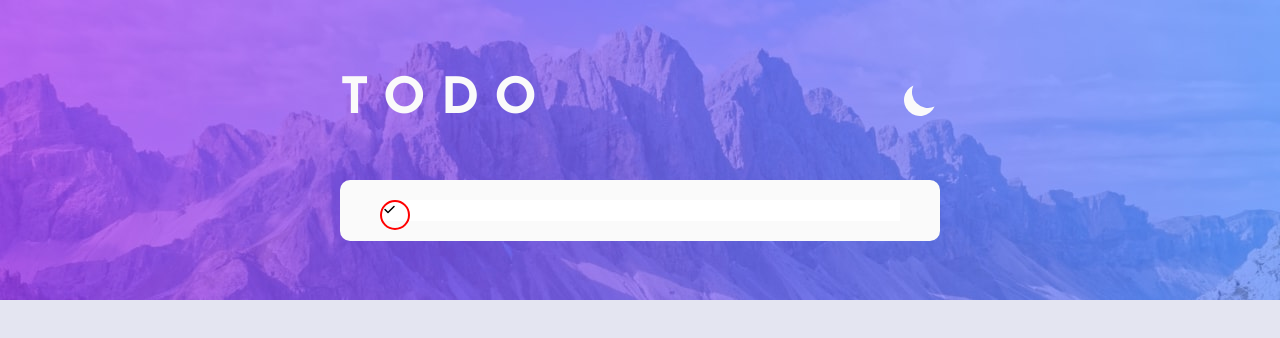
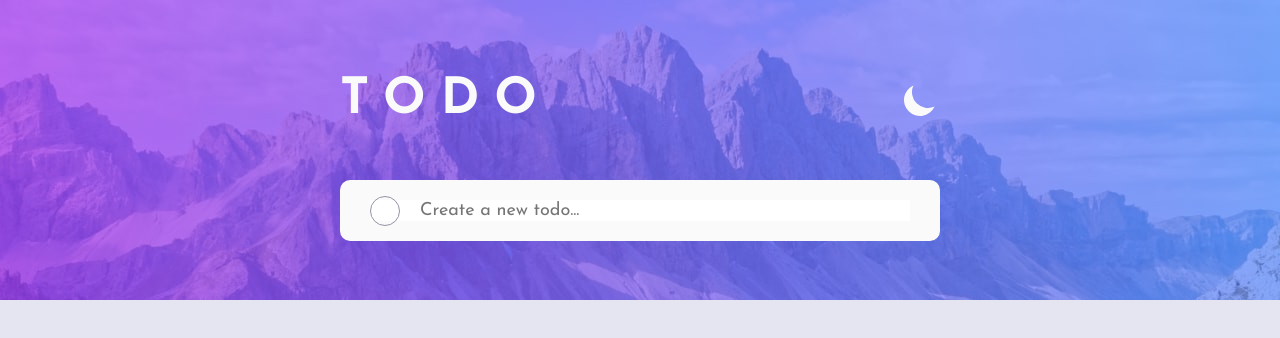
Before and after one commit to angelmtztrc/todo-app-fem, a JavaScript app: page / in a window 1280 px wide. Shown: the top 338 px of the page. Built offline with nearby package versions, Linux system fonts and the light colour scheme; the HTML template or start-up script is replaced by a standard one.

Commit message:
form styles finished

```diff
--- a/src/components/Form/Form.css
+++ b/src/components/Form/Form.css
@@ -1,7 +1,7 @@
 .form {
   background: var(--primary-background-color);
   border-radius: 1rem;
-  padding: 2rem 4rem;
+  padding: 2rem 3rem;
   width: 100%;
 }
 
@@ -16,8 +16,13 @@
   width: 3rem;
   height: 3rem;
 
+  margin-top: -0.4rem;
+  display: flex;
+  justify-content: center;
+  align-items: center;
+
+  border: 0.1rem solid var(--secondary-text-color);
   border-radius: 100%;
-  border: 2px solid red;
 }
 
 .checkbox__icon {
@@ -35,8 +40,8 @@
 
   font-size: 1.8rem;
   font-family: 'Josefin Sans', sans-serif;
-  font-weight: bold;
   color: var(--primary-text-color);
+  line-height: 1;
 }
 
 .form__input:focus {
--- a/src/components/Form/Form.js
+++ b/src/components/Form/Form.js
@@ -5,21 +5,13 @@ const Form = () => {
   return (
     <div className="form">
       <div className="form__container">
-        <span className="form__checkbox">
-          <svg
-            className="checkbox__icon"
-            fill="currentColor"
-            viewBox="0 0 20 20"
-            xmlns="http://www.w3.org/2000/svg"
-          >
-            <path
-              fillRule="evenodd"
-              d="M16.707 5.293a1 1 0 010 1.414l-8 8a1 1 0 01-1.414 0l-4-4a1 1 0 011.414-1.414L8 12.586l7.293-7.293a1 1 0 011.414 0z"
-              clipRule="evenodd"
-            />
-          </svg>
-        </span>
-        <input className="form__input" type="text" name="description" />
+        <span className="form__checkbox"></span>
+        <input
+          className="form__input"
+          type="text"
+          name="description"
+          placeholder="Create a new todo..."
+        />
       </div>
     </div>
   );
```
Also changed, not shown: 1 other file (tests, documents, lock files or other folders).
